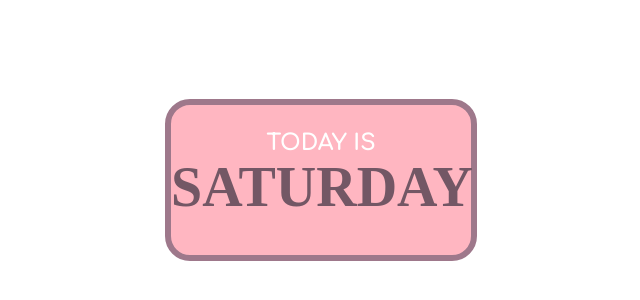
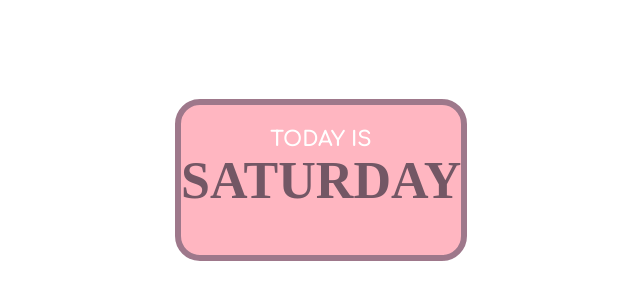
Before and after one commit to ladyauriell/daysoftheweek, a plain HTML site: page index.html in a window 1280 px wide. Shown: the part 220-520 px from the top of the page, without its empty margins (319-959 px from the left). Drawn offline with Linux system fonts and the light colour scheme; a web font is replaced by a local one.

Commit message:
Update index.html

```diff
--- a/index.html
+++ b/index.html
@@ -31,10 +31,10 @@ body{
   display: inline-block;
   background: #ffb6c1;
   color:#fff;
-  font-size:1.4em;
+  font-size:1.3em;
  width: 100%;
     height: 100%;
-    max-width: 300px; /* Adjust as needed */
+    max-width: 280px; /* Adjust as needed */
     max-height: 150px;
 
 }
```
